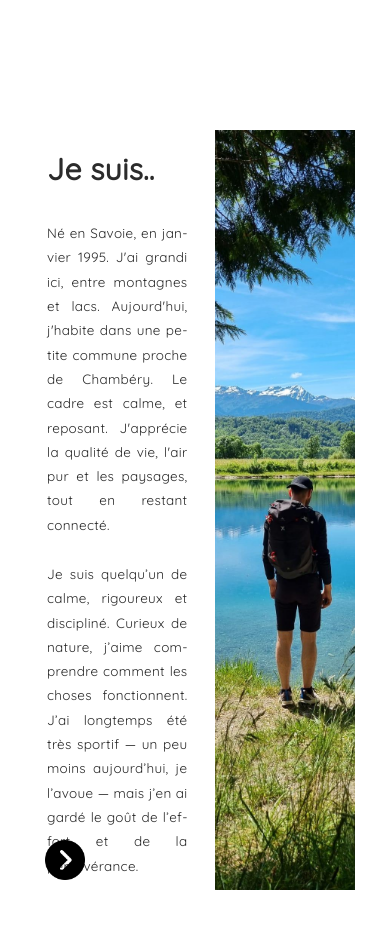
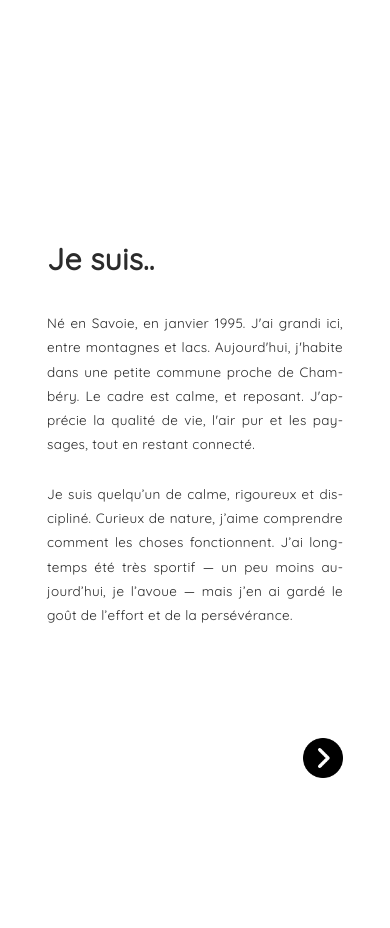
Before and after one commit to FerrandezBenjamin/BenApps, a plain HTML site: page index.html in a window 390 px wide. Shown: the part 1600-2528 px from the top of the page. Drawn offline with Linux system fonts and the light colour scheme.

Commit message:
mobile projet

```diff
--- a/index.html
+++ b/index.html
@@ -5,6 +5,7 @@
     <meta name="viewport" content="width=device-width, initial-scale=1.0">
     <title>BenApps</title>
     <link rel="stylesheet" href="style/style.css">
+    <link rel="stylesheet" href="style/queries.css">
     <link rel="preload" as="image" href="img/bio-1.jpg">
     <link rel="preload" as="image" href="img/bio-2.jpg">
     <link rel="preload" as="image" href="img/bio-3.jpg">
@@ -71,7 +72,7 @@
                             </p>
 
                             <p>
-                                Chaque école m’a apporté une richesse particulière : le Campus Numérique m’a initié au développement, les Charmilles m’ont fait découvrir les réseaux — une matière que j’ai particulièrement appréciée — et le master m’a ouvert aux notions de management et de systèmes d'information.
+                                Chaque école m’a apporté une richesse particulière : le Campus Numérique m’a initié au développement, les Charmilles l'informatique au sens large — et le master m’a ouvert aux notions de management et de systèmes d'information.
                             </p>
                         </div>
 
@@ -110,7 +111,7 @@
                 <!--//////////////////////////////////-->
 
                 <!-- Première photo -->
-                    <div class="arrow">
+                    <div class="arrow-container">
                         <img src="/img/arrow-right.png" class="arrow" alt="fleche"  id="carrousel">
                     </div>
                 <!--//////////////////////////////////-->
--- /dev/null
+++ b/style/queries.css
@@ -0,0 +1,33 @@
+@media (max-width: 576px) {
+    /* Styles pour les très petits écrans */
+
+
+    .all-about {
+        width: 100%;
+    }
+
+
+    #two
+    {
+        display: none;
+    }
+
+    .arrow
+    {
+        text-align: center;
+        position: relative;
+        cursor: pointer;
+        bottom: unset;
+        left: unset;
+        margin: 10px 0px 10px 0px;
+
+    }
+
+    .arrow-container
+    {
+        display: flex;
+        justify-content: flex-end;
+    }
+
+
+}
--- a/style/style.css
+++ b/style/style.css
@@ -604,15 +604,17 @@ body::-webkit-scrollbar {
 
 .about-1
 {
+    display: flex;
     flex: 4;
     flex-direction: column;
-    justify-content: center;
+    /* justify-content: center; */
     padding: 12px;
-    align-items: flex-start;
+    /* align-items: flex-start; */
     font-size: 0.9rem;
     gap: 25px;
-    min-height: 80%;
+    /* min-height: 80%; */
     position: relative;
+    height: 580px;
 }
 
 
@@ -767,15 +769,28 @@ body::-webkit-scrollbar {
     width: 100%;
 }
 
+.arrow-container
+{
+    display: flex;
+    justify-content: flex-end;
+    width: 100%;
+    align-items: flex-end;
+    flex-grow: 1;
+}
+
 .arrow
 {
+    text-align: center;
+    position: relative;
+    cursor: pointer;
+    bottom: unset;
+    left: unset;
+    margin: 10px 0px 10px 0px;
+}
+
+.arrow-container img
+{
     width: 40px;
-    text-align: center;
-    margin:  0 auto;
-    cursor: pointer;
-    position: absolute;
-    bottom: 5px;
-    left: 5px;
 }
 
 .jesuis,
```
